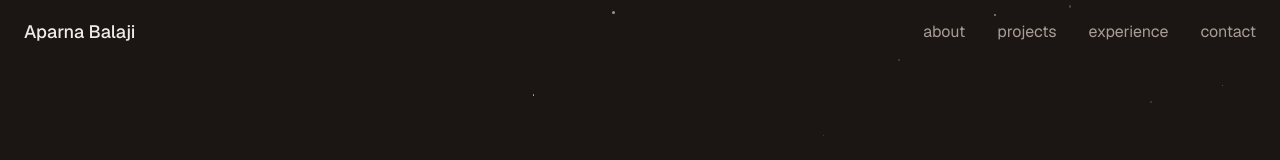
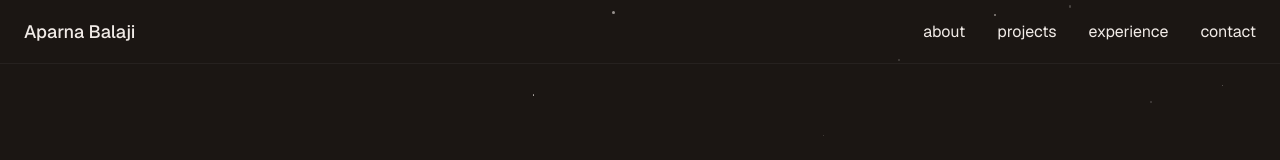
Before and after one commit to aparnabalaji07/portfolio, a Next.js app: page / in a window 1280 px wide. Shown: the top 160 px of the page. Built offline with nearby package versions, Linux system fonts and the light colour scheme.

Commit message:
fix: brightened nav links and gave the bar more definition

```diff
--- a/src/components/Nav.js
+++ b/src/components/Nav.js
@@ -13,10 +13,10 @@ export default function Nav() {
   }, []);
   return (
     <nav
-      className={`fixed top-0 w-full z-50 h-16 flex items-center justify-between px-6 transition-colors duration-300 ${
+      className={`fixed top-0 w-full z-50 h-16 flex items-center justify-between px-6 transition-colors duration-300 border-b ${
         scrolled
-          ? "bg-bg/80 backdrop-blur-sm border-b border-white/10"
-          : "bg-transparent"
+          ? "bg-bg/80 backdrop-blur-sm border-white/10"
+          : "bg-transparent border-white/5"
       }`}
     >
       {" "}
@@ -29,25 +29,25 @@ export default function Nav() {
       <div className="hidden md:flex gap-8">
         <a
           href="#about"
-          className="text-muted hover:text-accent transition-colors outline-none focus-visible:outline-2 focus-visible:outline-accent focus-visible:outline-offset-4 rounded-sm"
+          className="text-text hover:text-accent transition-colors outline-none focus-visible:outline-2 focus-visible:outline-accent focus-visible:outline-offset-4 rounded-sm"
         >
           about
         </a>
         <a
           href="#projects"
-          className="text-muted hover:text-accent transition-colors outline-none focus-visible:outline-2 focus-visible:outline-accent focus-visible:outline-offset-4 rounded-sm"
+          className="text-text hover:text-accent transition-colors outline-none focus-visible:outline-2 focus-visible:outline-accent focus-visible:outline-offset-4 rounded-sm"
         >
           projects
         </a>
         <a
           href="#experience"
-          className="text-muted hover:text-accent transition-colors outline-none focus-visible:outline-2 focus-visible:outline-accent focus-visible:outline-offset-4 rounded-sm"
+          className="text-text hover:text-accent transition-colors outline-none focus-visible:outline-2 focus-visible:outline-accent focus-visible:outline-offset-4 rounded-sm"
         >
           experience
         </a>
         <a
           href="#contact"
-          className="text-muted hover:text-accent transition-colors outline-none focus-visible:outline-2 focus-visible:outline-accent focus-visible:outline-offset-4 rounded-sm"
+          className="text-text hover:text-accent transition-colors outline-none focus-visible:outline-2 focus-visible:outline-accent focus-visible:outline-offset-4 rounded-sm"
         >
           contact
         </a>
@@ -61,31 +61,31 @@ export default function Nav() {
         {menuOpen ? "✕" : "☰"}
       </button>
       {menuOpen && (
-        <div className="absolute top-16 right-0 w-48 bg-bg border-l border-b border-white/10 flex flex-col">
+        <div className="absolute top-16 right-0 w-48 bg-surface border-l border-b border-white/10 flex flex-col">
           <a
             href="#about"
-            className="px-4 py-2 text-muted hover:text-accent transition-colors outline-none focus-visible:outline-2 focus-visible:outline-accent focus-visible:-outline-offset-2"
+            className="px-4 py-2 text-text hover:text-accent transition-colors outline-none focus-visible:outline-2 focus-visible:outline-accent focus-visible:-outline-offset-2"
             onClick={() => setMenuOpen(false)}
           >
             about
           </a>
           <a
             href="#projects"
-            className="px-4 py-2 text-muted hover:text-accent transition-colors outline-none focus-visible:outline-2 focus-visible:outline-accent focus-visible:-outline-offset-2"
+            className="px-4 py-2 text-text hover:text-accent transition-colors outline-none focus-visible:outline-2 focus-visible:outline-accent focus-visible:-outline-offset-2"
             onClick={() => setMenuOpen(false)}
           >
             projects
           </a>
           <a
             href="#experience"
-            className="px-4 py-2 text-muted hover:text-accent transition-colors outline-none focus-visible:outline-2 focus-visible:outline-accent focus-visible:-outline-offset-2"
+            className="px-4 py-2 text-text hover:text-accent transition-colors outline-none focus-visible:outline-2 focus-visible:outline-accent focus-visible:-outline-offset-2"
             onClick={() => setMenuOpen(false)}
           >
             experience
           </a>
           <a
             href="#contact"
-            className="px-4 py-2 text-muted hover:text-accent transition-colors outline-none focus-visible:outline-2 focus-visible:outline-accent focus-visible:-outline-offset-2"
+            className="px-4 py-2 text-text hover:text-accent transition-colors outline-none focus-visible:outline-2 focus-visible:outline-accent focus-visible:-outline-offset-2"
             onClick={() => setMenuOpen(false)}
           >
             contact
```
